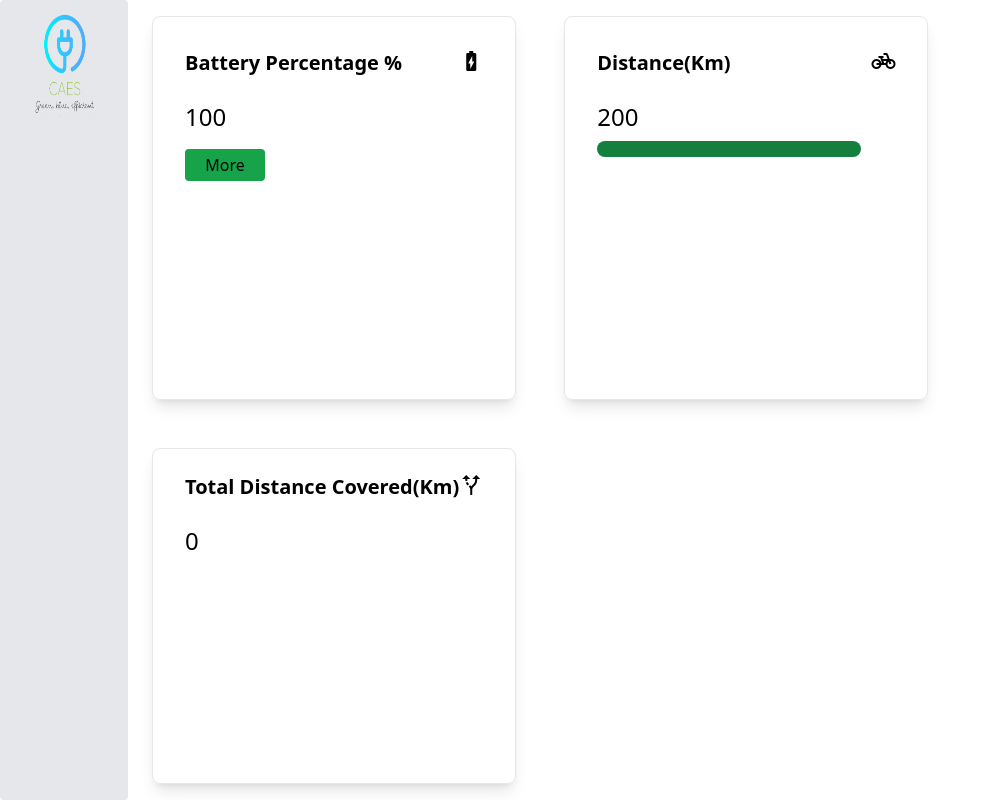
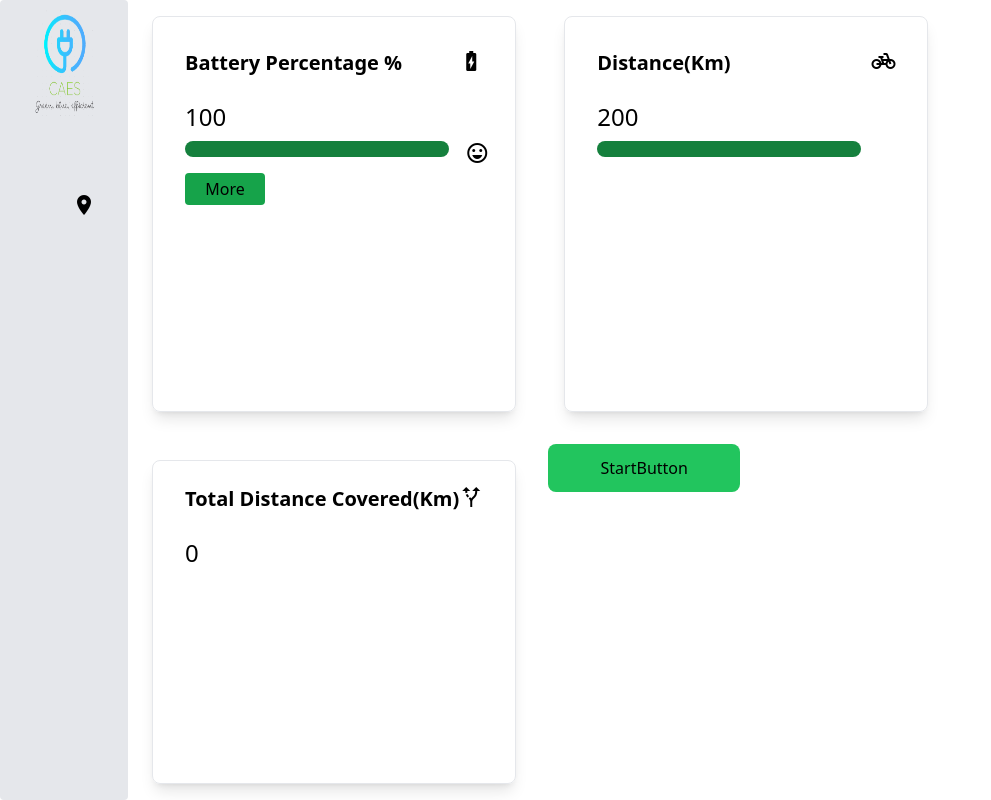
Before and after one commit to samwel-chege/caes_convert_ice2ev, a Next.js app: page / in a window 1280 px wide. Shown: the whole page, without its empty margins (0-991 px from the left). Built offline with nearby package versions, Linux system fonts and the light colour scheme.

Commit message:
here we are.

```diff
--- a/package.json
+++ b/package.json
@@ -9,6 +9,7 @@
     "lint": "next lint"
   },
   "dependencies": {
+    "@googlemaps/react-wrapper": "^1.1.29",
     "@reduxjs/toolkit": "^1.8.1",
     "next": "12.1.4",
     "react": "18.0.0",
--- a/pages/components/BatteryPercentage.tsx
+++ b/pages/components/BatteryPercentage.tsx
@@ -1,16 +1,21 @@
 import React, { useState } from "react";
 import { useAppSelector, useAppDispatch } from "../../app/hooks";
 import { setEnergy } from "../../features/distance/distanceSlice";
+import { useRouter } from "next/router";
 
 const BatteryPercentage = () => {
+  const router = useRouter()
   const dispatch = useAppDispatch();
   const charge = useAppSelector((state) => state.distance.charge);
   const showEnergy = useAppSelector((state) => state.distance.showEnergy);
 
   const handleClick = () => {
     dispatch(setEnergy());
+    router.push("/energydetails")
     console.log(showEnergy);
   };
+
+
 
   const below80 = (
     <>
@@ -26,12 +31,6 @@ const BatteryPercentage = () => {
     </>
   );
 
-  const below20 = (
-    <>
-      <div className="ml-4 w-1/4 rounded-lg h-4 bg-red-700"></div>
-      <span className="material-icons">sentiment_very_dissatisfied</span>
-    </>
-  );
 
   const good = (
     <>
@@ -40,18 +39,6 @@ const BatteryPercentage = () => {
     </>
   );
 
-
-  const checkPercentage = () => {
-    if (charge < 80 && charge > 50) {
-      below80
-    } else if (charge < 50 && charge > 20) {
-      below50
-    } else if (charge < 20 && charge > 0) {
-      below20
-    } else {
-      good
-    }
-  }
 
   return (
     <>
@@ -66,8 +53,7 @@ const BatteryPercentage = () => {
           </div>
         </div>
         <div className="flex gap-4">
-          {() => checkPercentage()}
-
+         {charge < 60 ? below50 : good}
         </div>
         <button
           onClick={handleClick}
--- /dev/null
+++ b/pages/components/Button.tsx
@@ -0,0 +1,9 @@
+import React from 'react'
+
+const Button = () => {
+  return (
+    <button className='w-48 h-12 rounded-lg bg-green-500'>StartButton</button>
+  )
+}
+
+export default Button
--- a/pages/components/SideBar.tsx
+++ b/pages/components/SideBar.tsx
@@ -1,7 +1,8 @@
 import Image from "next/image";
-
+import { useRouter } from "next/router";
 
 const SideBar = () => {
+  const router = useRouter();
   return (
     <>
       <div className="hover:md:w-1/6 bg-gray-200 rounded h-screen">
@@ -13,6 +14,12 @@ const SideBar = () => {
             height={500}
           />
         </div>
+        <button
+          onClick={() => router.push("/maps")}
+          className="mt-4 w-32 h-32 pl-10 rounded-full"
+        >
+          <span className="material-icons">location_on</span>
+        </button>
       </div>
     </>
   );
--- a/pages/components/EnergyDetails.tsx
+++ b/pages/energydetails.tsx
@@ -1,5 +1,5 @@
 import React from 'react'
-import { useAppSelector } from '../../app/hooks';
+import { useAppSelector } from '../app/hooks';
 
 const EnergyDetails = () => {
   const charge = useAppSelector(state => state.distance.charge)
--- a/pages/index.tsx
+++ b/pages/index.tsx
@@ -4,14 +4,15 @@ import BatteryPercentage from "./components/BatteryPercentage";
 import DistanceAvailable from "./components/DistanceAvailable";
 import DistanceCovered from "./components/DistanceCovered";
 import SideBar from "./components/SideBar";
-import EnergyDetails from "./components/EnergyDetails";
+import EnergyDetails from "./energydetails";
+import Button from "./components/Button";
 import { useAppSelector, useAppDispatch } from "../app/hooks";
 import { decrement } from "../features/distance/distanceSlice";
 
 export default function Home() {
-  const dispatch = useAppDispatch()
+  const dispatch = useAppDispatch();
   const showEnergy = useAppSelector((state) => state.distance.showEnergy);
-  const charge = useAppSelector(state => state.distance.charge)
+  const charge = useAppSelector((state) => state.distance.charge);
 
   // useEffect(() => {
   //   setInterval(() => {
@@ -22,15 +23,12 @@ export default function Home() {
     <>
       <div className="flex gap-2">
         <SideBar />
-        {showEnergy ? (
-          <EnergyDetails />
-        ) : (
-          <div className="grid grid-cols-1 md:grid-cols-2 gap-4">
-            <BatteryPercentage />
-            <DistanceAvailable />
-            <DistanceCovered />
-          </div>
-        )}
+        <div className="grid grid-cols-1 md:grid-cols-2 gap-4">
+          <BatteryPercentage />
+          <DistanceAvailable />
+          <DistanceCovered />
+          <Button color="green" />
+        </div>
       </div>
     </>
   );
--- /dev/null
+++ b/pages/maps.tsx
@@ -0,0 +1,18 @@
+import React from 'react'
+import { Wrapper, Status } from "@googlemaps/react-wrapper";
+
+
+const Maps = () => {
+  return (
+    <iframe
+      className="mx-auto"
+      src="https://www.google.com/maps/embed/v1/place?q=wendani&key=AIzaSyBFw0Qbyq9zTFTd-tUY6dZWTgaQzuU17R8"
+      width="900"
+      height="450"
+      style={{ border: 0 }}
+      aria-hidden="false"
+    ></iframe>
+  );
+}
+
+export default Maps
```
Also changed, not shown: 1 other file (tests, documents, lock files or other folders).
